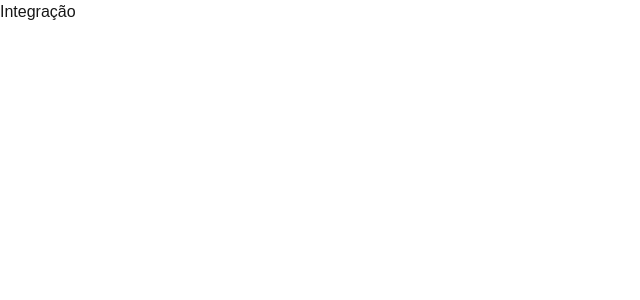
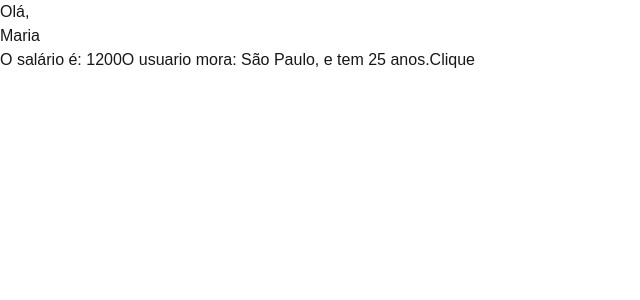
Before and after one commit to MaluWhoo/React-Next-Estudos-1, a Next.js app: page /fundamentos/01_integracao in a window 1280 px wide. Shown: the top 300 px of the page, without its empty margins (0-640 px from the left). Built offline with nearby package versions, Linux system fonts and the light colour scheme.

Commit message:
Integrando código JSX

```diff
--- a/app/fundamentos/01_integracao/page.tsx
+++ b/app/fundamentos/01_integracao/page.tsx
@@ -1,7 +1,36 @@
 export default function Page(){
+
+    const regra = <h1>Maior de idade</h1>
+    const nome = "João"
+
+    const lista = [
+        <h1>Anna</h1>,
+        <h1>João</h1>,
+        <h1>Maria</h1>
+    ]
+
+    let salario = 1000
+    let bonus = 200
+
+    // Objeto
+    const usuario = {
+        nome: "Anna",
+        idade: "25",
+        cidade: "São Paulo"
+    }
+
+    function MeuBotao(){
+        return (
+            <button>Clique</button>
+        )
+    }
+
     return (
-        <div>
-            <h1>Integração</h1>
+        <div className={nome}>
+            Olá, {lista[2]}
+            O salário é: {salario + bonus}
+            O usuario mora: {usuario.cidade}, e tem {usuario.idade} anos.
+            {MeuBotao()}
         </div>
     )
 }
```
